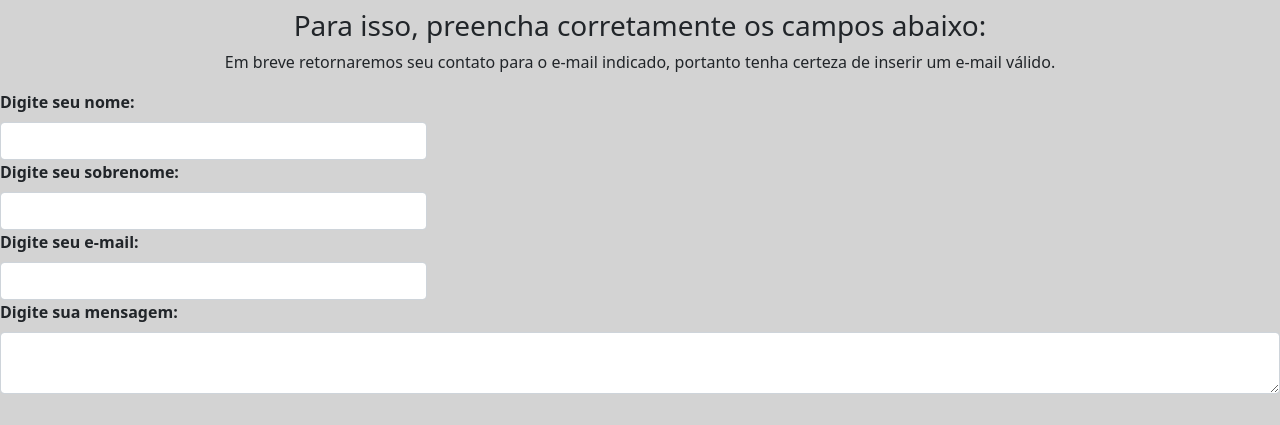
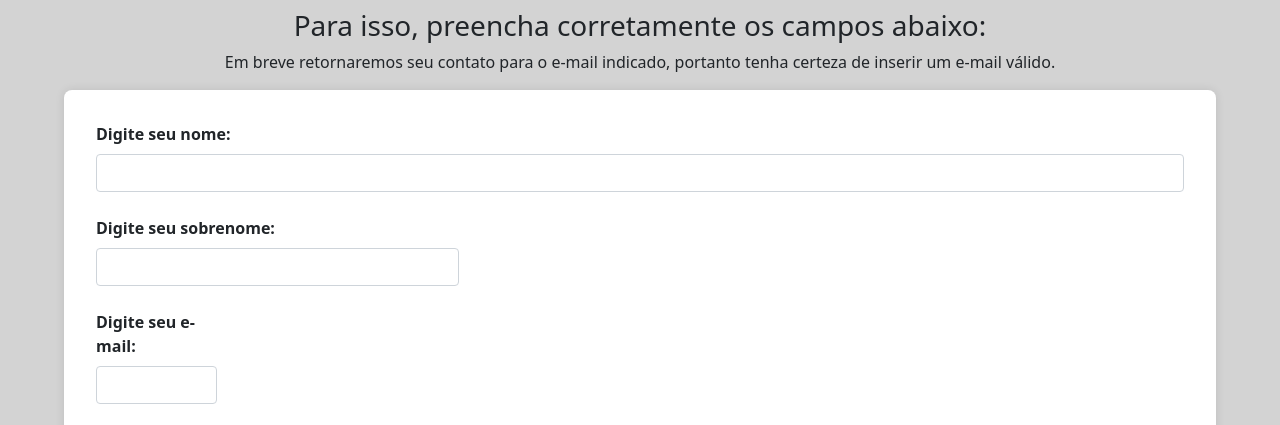
Before and after one commit to FFFUNDF/FINAL, a website: page contato.html in a window 1280 px wide. Shown: the part 463-888 px from the top of the page. Drawn offline with nearby package versions, Linux system fonts and the light colour scheme.

```diff
--- a/contato.html
+++ b/contato.html
@@ -53,44 +53,48 @@
       justify-content: space-around;
       padding: 2rem;
     }
-    .form {
-      max-width: 600px;
-      margin: 0px auto;
-      padding: 20px;
+    .form-group {
+      max-width: 90%; /* Usar porcentagem para largura máxima */
+      margin: 0 auto;
+      padding: 2em; /* Usar unidades flexíveis para padding */
       background-color: #fff;
       border-radius: 8px;
       box-shadow: 0 0 10px rgba(0, 0, 0, 0.1);
     }
     label {
       display: block;
-      margin-bottom: 8px;
+      margin-bottom: 0.5em; /* Usar unidades flexíveis para margem */
       font-weight: bold;
     }
-    .input[type="text"],
-    .input[type="email"] {
-      width:200px;
-      padding: 10px;
-      margin-bottom: 20px;
+    input {
+      width: 100%;
+      padding: 1em; /* Usar unidades flexíveis para padding */
+      margin-bottom: 1.5em; /* Usar unidades flexíveis para margem */
       border: 1px solid #ccc;
       border-radius: 4px;
-      resize: horizontal;
+      box-sizing: border-box; /* Garante que o padding seja incluído na largura total */
+      font-size: 1rem; /* Usar unidades flexíveis para tamanho da fonte */
+      transition: border-color 0.3s ease; /* Adiciona uma transição suave para a borda */
+    }
+    input:focus {
+      border-color: #007BFF; /* Muda a cor da borda ao focar no input */
+      outline: none; /* Remove o outline padrão do navegador */
     }
     .custom-btn {
       background-color: #002bba; /* Cor de fundo */
       color: white; /* Cor do texto */
       width: 100%; /* Largura total */
-      padding: 10px; /* Espaçamento interno */
+      padding: 1em; /* Usar unidades flexíveis para padding */
       margin-top: 5%;
       margin-bottom: 5%; /* Margem inferior */
       border: 1px solid #ccc; /* Borda */
       border-radius: 4px; /* Bordas arredondadas */
       cursor: pointer; /* Cursor de ponteiro */
       font-weight: bold; /* Texto em negrito */
-      font-size: 20px; /* Tamanho da fonte */
+      font-size: 1.25rem; /* Usar unidades flexíveis para tamanho da fonte */
     }
     .custom-btn:hover {
       background-color: #45a049; /* Cor de fundo ao passar o mouse */
-      content: 'Enviar'; /* Texto ao passar o mouse */
     }
     .footer {
       background-color: #005baa;
@@ -151,7 +155,7 @@
         </div>
       </div>
       <form class="col g-3 needs-validation" novalidate>
-        <div class="col-md-4">
+        <div class="form-group">
           <label for="nome" class="form-label">Digite seu nome:</label>
           <input
             type="text"
@@ -166,8 +170,7 @@
           <div class="invalid-feedback">
             Por favor, insira um nome válido (apenas letras).
           </div>
-        </div>
-        <div class="col-md-4">
+          <div class="col-md-4">
           <label for="sobrenome" class="form-label">Digite seu sobrenome:</label>
           <input
             type="text"
@@ -181,7 +184,6 @@
           <div class="valid-feedback">Sobrenome válido!</div>
           <div class="invalid-feedback">
             Por favor, insira um sobrenome válido (apenas letras).
-          </div>
         </div>
         <div class="col-md-4">
           <label for="email" class="form-label">Digite seu e-mail:</label>
@@ -199,7 +201,7 @@
             Por favor, insira um e-mail válido.
           </div>
         </div>
-        <div class="col-md-12">
+        <div class="form">
           <label for="mensagem" class="form-label">Digite sua mensagem:</label>
           <textarea
             class="form-control"
@@ -238,7 +240,6 @@
         document.getElementById('submitBtn').style.display = 'none';
         document.getElementById('successMessage').style.display = 'block';
       }
-
       form.classList.add('was-validated');
     });
   });
@@ -255,9 +256,9 @@
 </script>
     </main>
     <footer class="footer">
-      <p>© 2024 Administração Regional do Distrito Federal<br>
-      <span style="font-weight: bold; color: #ffa500; line-height: 1.5;">MTI502-Raul, setembro de 2024</span><br>
-      <span style="font-weight: bold; color: gold; line-height: 1.5;">Time: Eduardo, Fabrício e Norbeto</span></p>
-    </footer>
+			<p>© 2024 Administração Regional do Distrito Federal<br>
+			<span style="font-weight: bold; color: #ffa500; line-height: 1.5;">MTI502-Raul, setembro de 2024</span><br>
+			<span style="font-weight: bold; color: gold; line-height: 1.5;">Time: Eduardo, Fabrício e Norbeto</span></p>
+		</footer>
   </body>
 </html>
```
